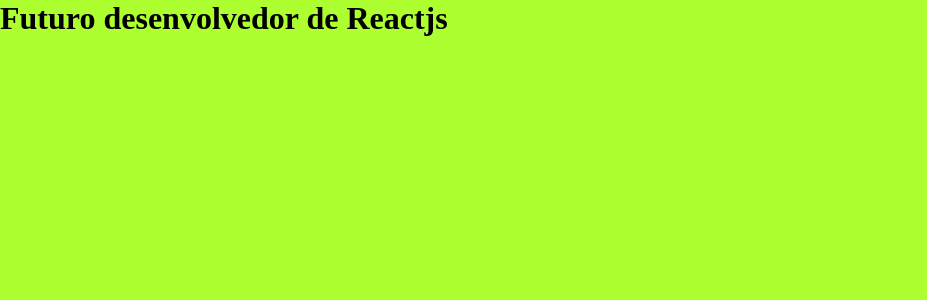
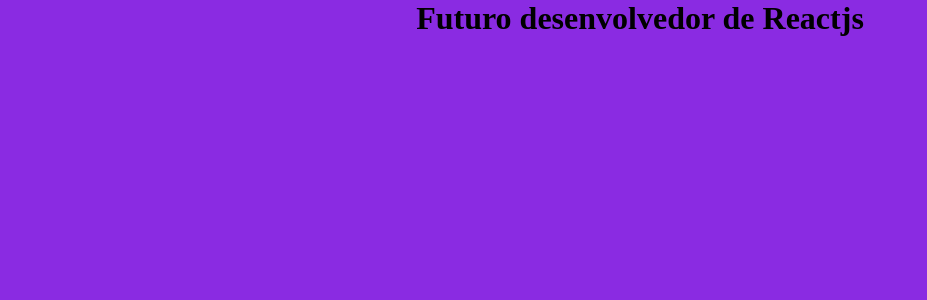
Before and after one commit to Allex-Lima/Estudo-React, a React (Create React App) app: page / in a window 1280 px wide. Shown: the top 300 px of the page, without its empty margins (0-927 px from the left). Built offline with nearby package versions, Linux system fonts and the light colour scheme.

Commit message:
Configuração  & ultilização do SASS

```diff
--- a/package.json
+++ b/package.json
@@ -46,6 +46,8 @@
     "cross-env": "^7.0.3",
     "css-loader": "^6.5.1",
     "html-webpack-plugin": "^5.5.0",
+    "node-sass": "^6.0.1",
+    "sass-loader": "^12.3.0",
     "style-loader": "^3.3.1",
     "webpack": "^5.62.1",
     "webpack-cli": "^4.9.1",
--- a/src/App.jsx
+++ b/src/App.jsx
@@ -1,4 +1,4 @@
-import './styles/global.css'
+import './styles/global.scss'
 
 export function App() {
     return <h1>Futuro desenvolvedor de Reactjs</h1>
--- a/src/styles/global.css
+++ b/src/styles/global.scss
@@ -6,5 +6,6 @@
 
 body {
     font: Arial, Helvetica, sans-serif;
-    background-color: greenyellow;
+    text-align: center;
+    background-color: blueviolet;
 }
--- a/webpack.config.js
+++ b/webpack.config.js
@@ -40,9 +40,9 @@
                 use: 'babel-loader',
             },
             {
-                test: /\.css$/,
+                test: /\.scss$/,
                 exclude: /node_modules/,
-                use: ['style-loader', 'css-loader'],
+                use: ['style-loader', 'css-loader', 'sass-loader'],
             }
         ],
     }
```
Also changed, not shown: 1 other file (tests, documents, lock files or other folders).
